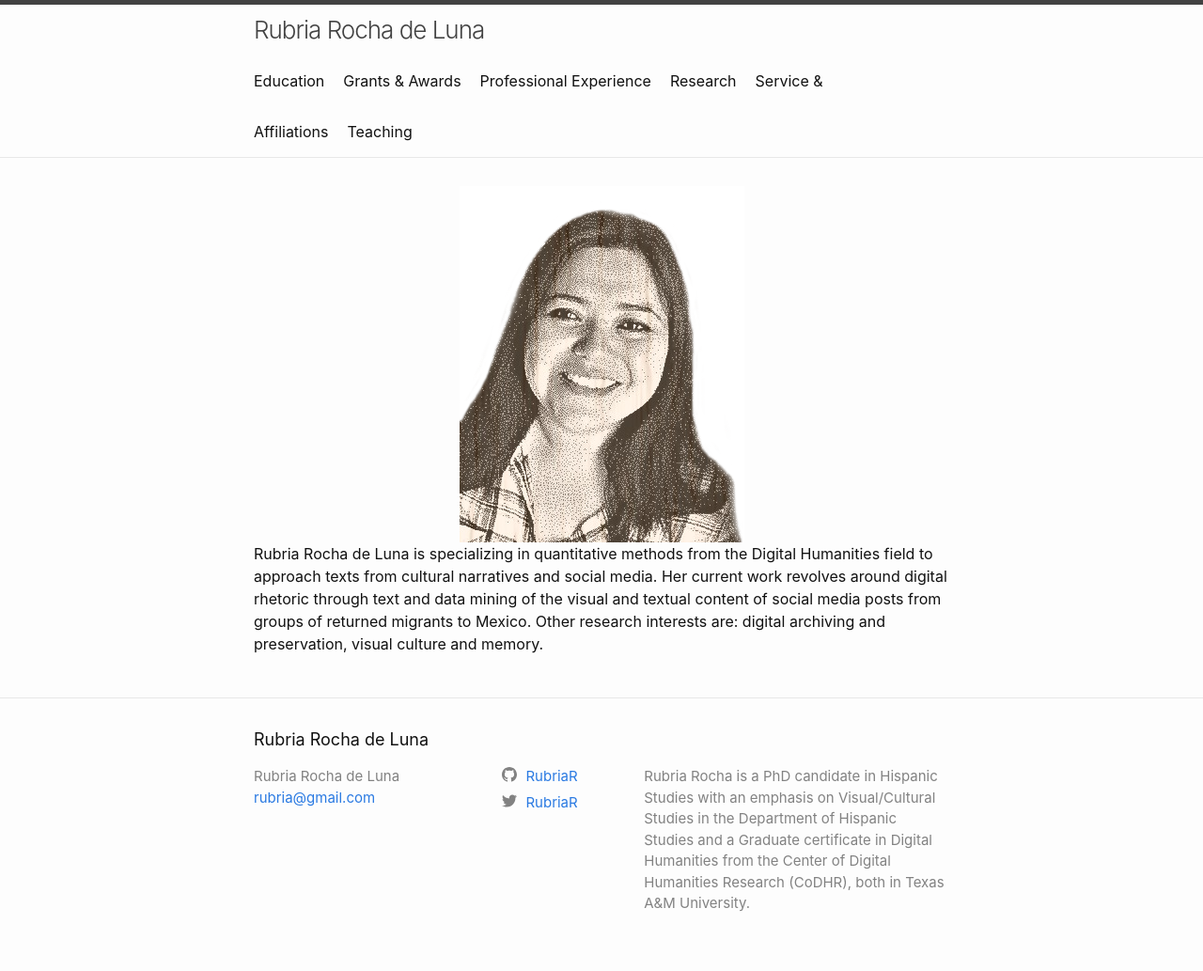
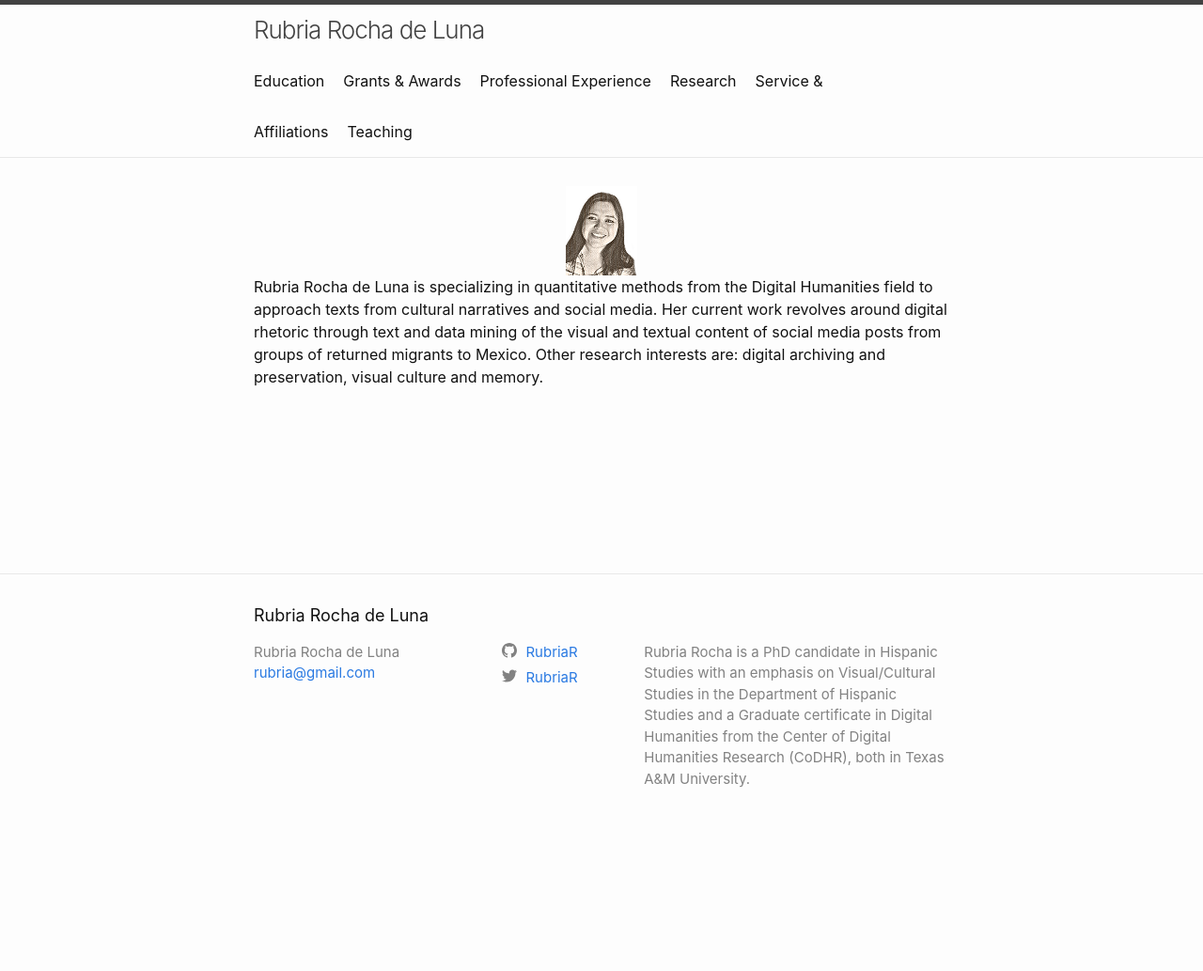
Before and after one commit to RubriaR/rubriarocha, a Jekyll site: the page built from index.md, in a window 1280 px wide. Shown: the whole page at 94% size. Built offline with Jekyll 4.4.1, drawn with Linux system fonts in a browser that asks for light colours; after the commit the page ends 900 px from its top, so only the background shows below that.

Commit message:
Update home.html

```diff
--- a/_layouts/home.html
+++ b/_layouts/home.html
@@ -3,7 +3,7 @@ layout: default
 ---
 
 <div class="home">
-<center><IMG SRC="./images/rubriapic1.png"></center>
+<center><IMG SRC="./images/rubriapic2.png"></center>
 <p>Rubria Rocha de Luna is specializing in quantitative methods from the Digital Humanities field to approach texts from cultural narratives and social media. Her current work revolves around digital rhetoric through text and data mining of the visual and textual content of social media posts from groups of returned migrants to Mexico. Other research interests are: digital archiving and preservation, visual culture and memory.</p>
 
 </div>
```
